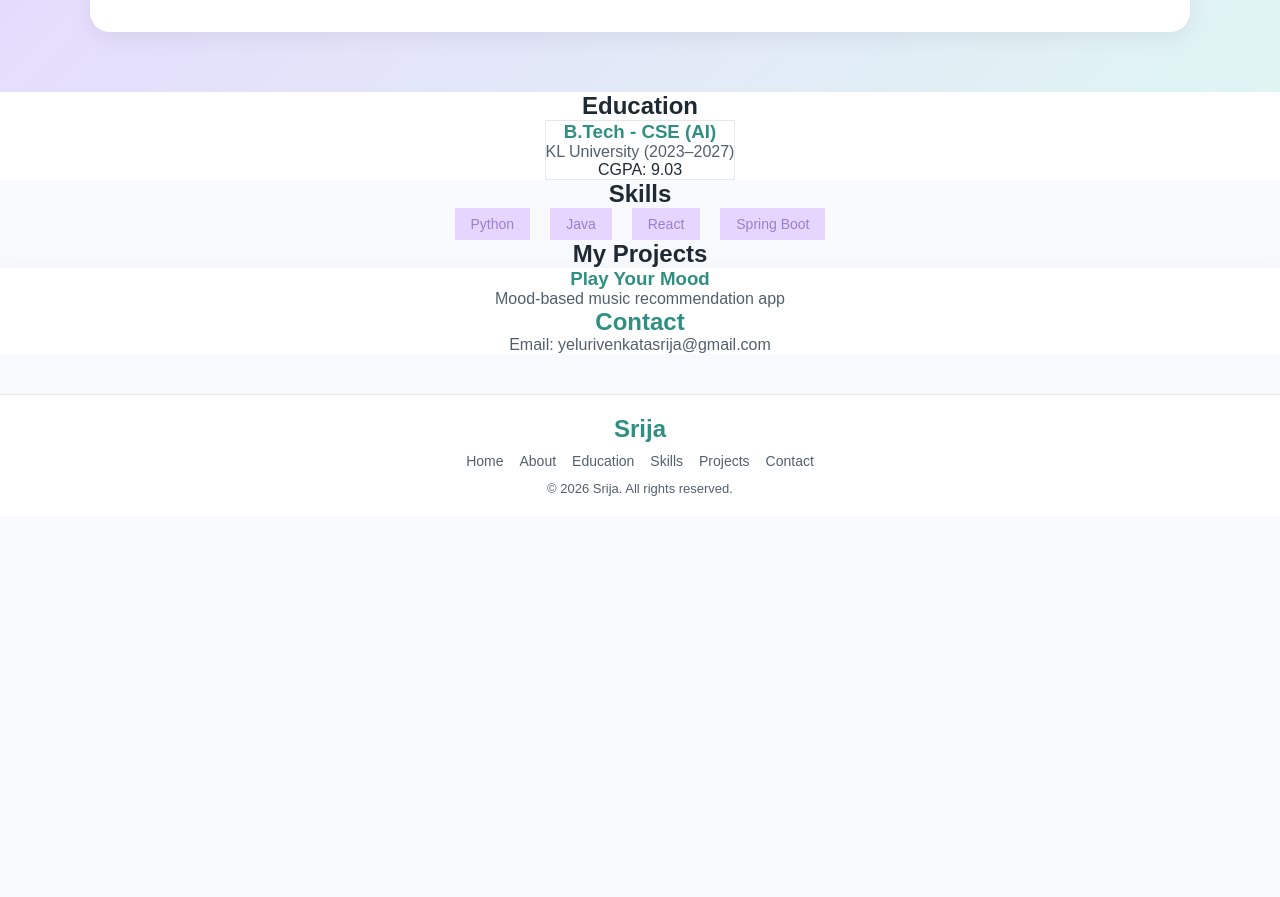
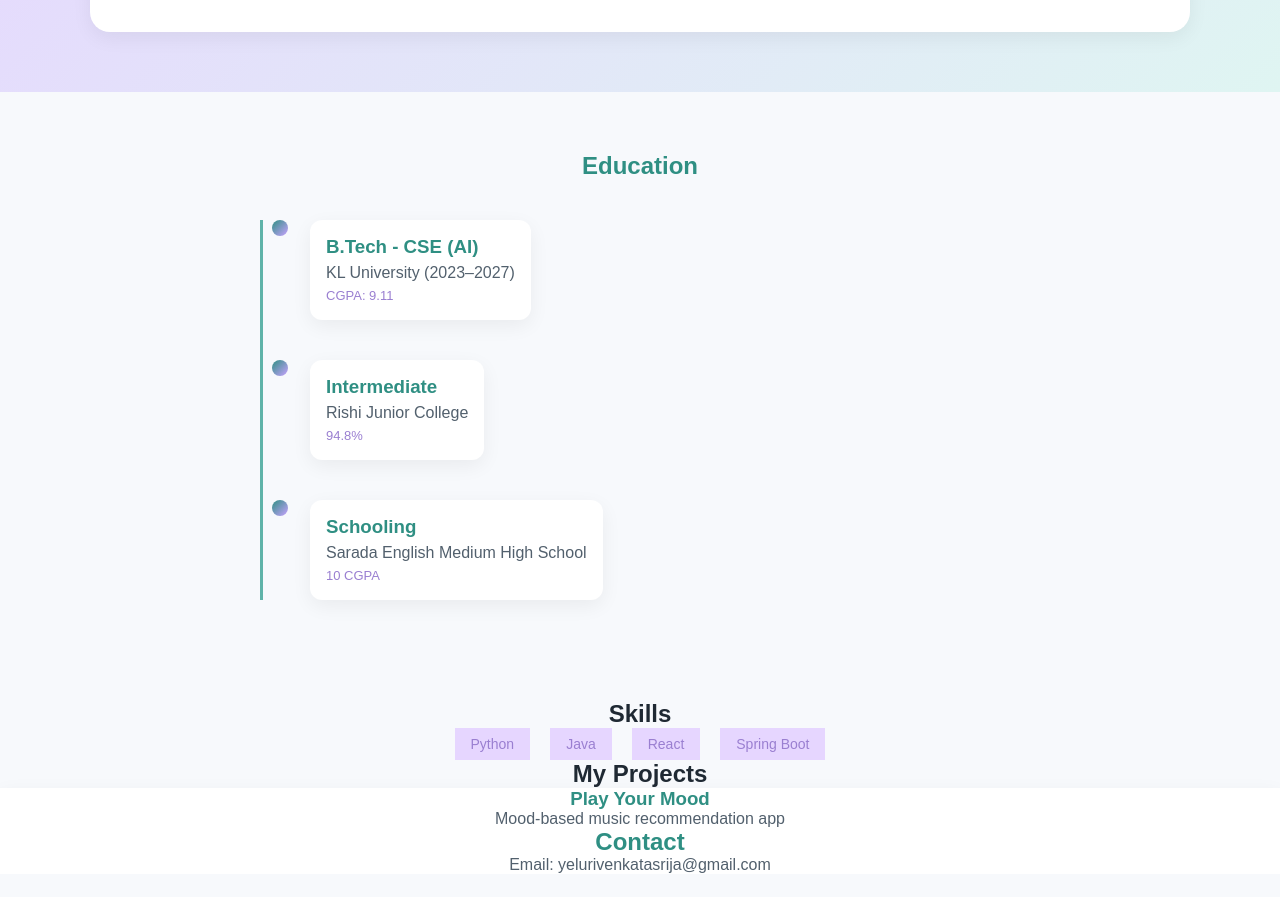
Before and after one commit to Yeluri-Venkata-Srija/Srija-Portfolio, a React (Vite) app: page / in a window 1280 px wide. Shown: the part 1171-2068 px from the top of the page. Before the commit the page ends 1687 px from the top, so only its background shows below. Built offline with nearby package versions, Linux system fonts and the light colour scheme.

Commit message:
updated education

```diff
--- a/src/pages/Home/Education/Education.css
+++ b/src/pages/Home/Education/Education.css
@@ -1,18 +1,88 @@
 .education-section {
-  background: var(--color-surface);
+  padding: 60px 16px;
+  background: var(--color-bg);
   text-align: center;
 }
 
-.education-card {
-  border: 1px solid var(--color-border);
-  border-radius: var(--radius-md);
-  display: inline-block;
+.education-section h2 {
+  color: var(--color-primary);
+  margin-bottom: 40px;
 }
 
-.education-card h3 {
-  color: var(--color-primary);
+/* Timeline */
+.timeline {
+  position: relative;
+  max-width: 800px;
+  margin: auto;
+  padding-left: 20px;
 }
 
-.education-card p {
+/* Vertical line */
+.timeline::before {
+  content: "";
+  position: absolute;
+  left: 20px;
+  top: 0;
+  width: 3px;
+  height: 100%;
+  background: var(--color-primary-light);
+}
+
+/* Each item */
+.timeline-item {
+  position: relative;
+  margin-bottom: 40px;
+  display: flex;
+  align-items: flex-start;
+}
+
+/* Dot */
+.timeline-dot {
+  position: absolute;
+  left: 12px;
+  width: 16px;
+  height: 16px;
+  background: var(--gradient-primary);
+  border-radius: 50%;
+}
+
+/* Content box */
+.timeline-content {
+  margin-left: 50px;
+  background: var(--color-surface);
+  padding: 16px;
+  border-radius: 12px;
+  box-shadow: var(--shadow-soft);
+  text-align: left;
+  transition: 0.3s;
+}
+
+.timeline-content:hover {
+  transform: translateY(-5px);
+}
+
+.timeline-content h3 {
+  color: var(--color-primary);
+  margin-bottom: 6px;
+}
+
+.timeline-content p {
   color: var(--color-text-secondary);
+  margin-bottom: 4px;
 }
+
+.timeline-content span {
+  font-size: 13px;
+  color: var(--color-secondary-dark);
+}
+
+/* Responsive */
+@media (max-width: 768px) {
+  .timeline {
+    padding-left: 10px;
+  }
+
+  .timeline-content {
+    margin-left: 40px;
+  }
+}
--- a/src/pages/Home/Education/Education.jsx
+++ b/src/pages/Home/Education/Education.jsx
@@ -2,12 +2,38 @@ import "./Education.css";
 
 function Education() {
   return (
-    <section className="education-section">
+    <section className="education-section" id="education">
       <h2>Education</h2>
-      <div className="education-card">
-        <h3>B.Tech - CSE (AI)</h3>
-        <p>KL University (2023–2027)</p>
-        <span>CGPA: 9.03</span>
+
+      <div className="timeline">
+
+        <div className="timeline-item">
+          <div className="timeline-dot"></div>
+          <div className="timeline-content">
+            <h3>B.Tech - CSE (AI)</h3>
+            <p>KL University (2023–2027)</p>
+            <span>CGPA: 9.11</span>
+          </div>
+        </div>
+
+        <div className="timeline-item">
+          <div className="timeline-dot"></div>
+          <div className="timeline-content">
+            <h3>Intermediate</h3>
+            <p>Rishi Junior College</p>
+            <span>94.8%</span>
+          </div>
+        </div>
+
+        <div className="timeline-item">
+          <div className="timeline-dot"></div>
+          <div className="timeline-content">
+            <h3>Schooling</h3>
+            <p>Sarada English Medium High School</p>
+            <span>10 CGPA</span>
+          </div>
+        </div>
+
       </div>
     </section>
   );
```
